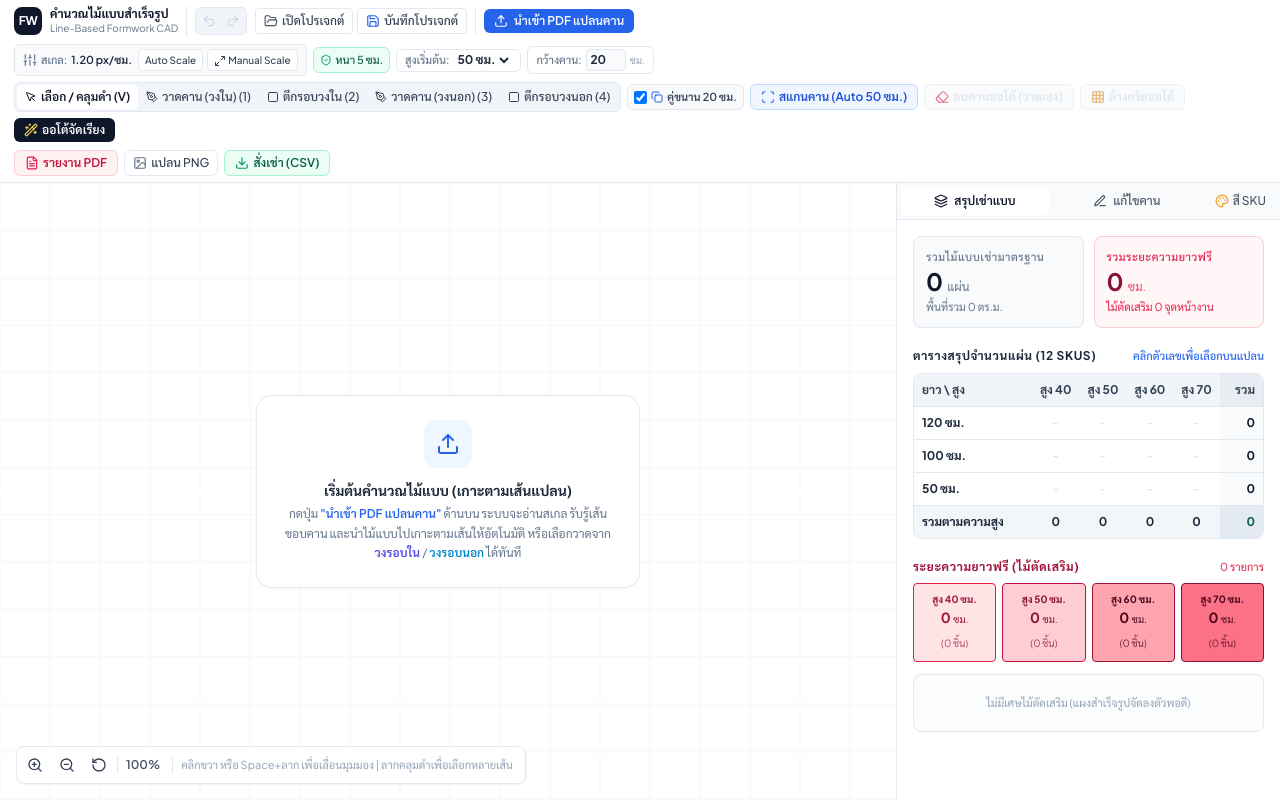
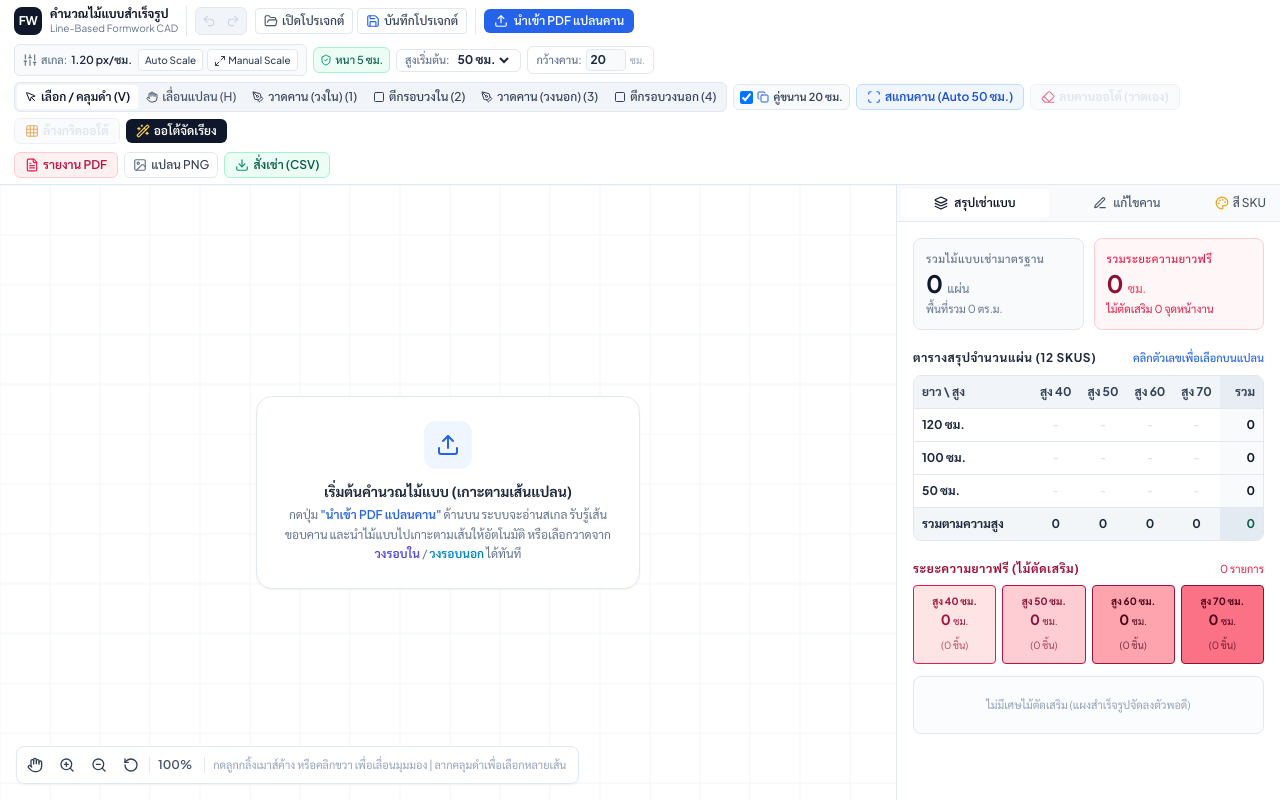
Before and after one commit to snnn00-arch/FormworkCal, a React (Vite) app: page / in a window 1280 px wide. Built offline with nearby package versions, Linux system fonts and the light colour scheme.

Commit message:
feat: add Pan tool button, H/P shortcuts, and mouse roller drag to pan

```diff
--- a/src/App.tsx
+++ b/src/App.tsx
@@ -633,9 +633,11 @@ export const App: React.FC = () => {
           setSelectedBeamIds([]);
         }
       } else if (!isCtrlOrMeta && !e.altKey) {
-        // Quick Tool Switch: 1/Q (Inner Line), 2/W (Inner Box), 3/E (Outer Line), 4/R (Outer Box), V (Select / Marquee)
+        // Quick Tool Switch: 1/Q (Inner Line), 2/W (Inner Box), 3/E (Outer Line), 4/R (Outer Box), V (Select / Marquee), H/P (Pan)
         if (e.key === 'v' || e.key === 'V') {
           setActiveTool('select');
+        } else if (e.key === 'h' || e.key === 'H' || e.key === 'p' || e.key === 'P') {
+          setActiveTool('pan');
         } else if (e.key === '1' || e.key === 'q' || e.key === 'Q') {
           setActiveTool('draw_inner_line');
         } else if (e.key === '2' || e.key === 'w' || e.key === 'W') {
@@ -796,6 +798,7 @@ export const App: React.FC = () => {
           onResizeBoxGroup={handleResizeBoxGroup}
           onUngroupBox={handleUngroupBox}
           activeTool={activeTool}
+          onChangeActiveTool={setActiveTool}
           onAddBeam={handleAddBeam}
           scaleMode={scaleMode}
           onCalibrationPointsSelected={handleCalibrationPointsSelected}
--- a/src/components/PlanCanvas.tsx
+++ b/src/components/PlanCanvas.tsx
@@ -8,7 +8,7 @@ import {
 import { SnapPoint, GridAxis, GridIntersection } from '../engine/beamDetector';
 import { RawVectorLine } from '../engine/scaleCalibrator';
 import { getBeamLengthCm, getPlacedPanelPolygon } from '../engine/formworkOptimizer';
-import { ZoomIn, ZoomOut, RotateCcw, Upload, Trash2, Move, Scissors } from 'lucide-react';
+import { ZoomIn, ZoomOut, RotateCcw, Upload, Trash2, Move, Scissors, Hand } from 'lucide-react';
 
 interface PlanCanvasProps {
   canvasRef: React.RefObject<HTMLCanvasElement>;
@@ -35,6 +35,7 @@ interface PlanCanvasProps {
   onResizeBoxGroup?: (boxGroupId: string, anchorPt: Point, newCornerPt: Point, finalize?: boolean) => void;
   onUngroupBox?: (boxGroupId: string) => void;
   activeTool: DrawingToolMode | 'draw_beam';
+  onChangeActiveTool?: (mode: DrawingToolMode) => void;
   onAddBeam: (start: Point, end: Point, toolMode?: DrawingToolMode | 'draw_beam') => void;
   scaleMode: 'none' | 'manual_p1' | 'manual_p2';
   onCalibrationPointsSelected: (p1: Point, p2: Point) => void;
@@ -218,6 +219,7 @@ export const PlanCanvas: React.FC<PlanCanvasProps> = ({
   onResizeBoxGroup,
   onUngroupBox,
   activeTool,
+  onChangeActiveTool,
   onAddBeam,
   scaleMode,
   onCalibrationPointsSelected,
@@ -278,6 +280,17 @@ export const PlanCanvas: React.FC<PlanCanvasProps> = ({
     return () => {
       window.removeEventListener('keydown', handleKeyDown);
       window.removeEventListener('keyup', handleKeyUp);
+    };
+  }, []);
+
+  // Global mouseup listener to stop panning smoothly when mouse is released anywhere
+  useEffect(() => {
+    const handleGlobalMouseUp = () => {
+      setIsPanning(false);
+    };
+    window.addEventListener('mouseup', handleGlobalMouseUp);
+    return () => {
+      window.removeEventListener('mouseup', handleGlobalMouseUp);
     };
   }, []);
 
@@ -761,13 +774,15 @@ export const PlanCanvas: React.FC<PlanCanvasProps> = ({
 
   // Mouse Handlers for Pan, Draw, Select, Drag-Move, and Scale Calibration
   const handleMouseDown = (e: React.MouseEvent<HTMLCanvasElement>) => {
-    // Specifically cancels/disables drag, draw, or pan from pressing the mouse roller / middle button (e.button === 1)
+    // 1. Mouse Roller / Middle Button: Pan canvas!
     if (e.button === 1) {
       e.preventDefault();
+      setIsPanning(true);
+      setPanStart({ x: e.clientX - pan.x, y: e.clientY - pan.y });
       return;
     }
 
-    // Right Click: Pan canvas
+    // 2. Right Click: Pan canvas
     if (e.button === 2) {
       e.preventDefault();
       setIsPanning(true);
@@ -775,13 +790,13 @@ export const PlanCanvas: React.FC<PlanCanvasProps> = ({
       return;
     }
 
-    // Only allow left click (e.button === 0)
+    // Only allow left click (e.button === 0) for drawing, selecting, dragging, or pan tool
     if (e.button !== 0) {
       return;
     }
 
-    // Spacebar + Left Click: Pan canvas
-    if (isSpacePressed) {
+    // 3. Spacebar + Left Click OR Pan Tool Active: Pan canvas
+    if (isSpacePressed || activeTool === 'pan') {
       setIsPanning(true);
       setPanStart({ x: e.clientX - pan.x, y: e.clientY - pan.y });
       return;
@@ -1223,6 +1238,8 @@ export const PlanCanvas: React.FC<PlanCanvasProps> = ({
         return drawStart
           ? 'คลิกมุมตรงข้ามของขอบนอกคาน เพื่อสร้างไม้แบบเกาะครบ 4 ด้านรอบวงนอก'
           : 'วิธีที่ 2 (ตีกรอบวงนอก): คลิกมุมที่ 1 ของเส้นขอบด้านนอกคาน';
+      case 'pan':
+        return 'เครื่องมือเลื่อนแปลน (Pan): คลิกค้างแล้วลากเพื่อเลื่อนดูส่วนต่างๆ (หรือกดคีย์ V เพื่อกลับไปโหมดเลือก)';
       default:
         return null;
     }
@@ -1247,7 +1264,7 @@ export const PlanCanvas: React.FC<PlanCanvasProps> = ({
         className={`w-full h-full block ${
           isPanning
             ? 'cursor-grabbing'
-            : isSpacePressed
+            : isSpacePressed || activeTool === 'pan'
             ? 'cursor-grab'
             : marqueeBox
             ? 'cursor-crosshair'
@@ -1321,18 +1338,31 @@ export const PlanCanvas: React.FC<PlanCanvasProps> = ({
         </div>
       )}
 
-      {/* Floating Canvas Controls (Zoom In/Out/Reset) */}
+      {/* Floating Canvas Controls (Pan / Zoom In/Out/Reset) */}
       <div className="absolute bottom-4 left-4 flex items-center gap-1 bg-white/95 backdrop-blur-xs p-1 rounded-lg border border-[#E2E8F0] shadow-sm">
+        {onChangeActiveTool && (
+          <button
+            onClick={() => onChangeActiveTool(activeTool === 'pan' ? 'select' : 'pan')}
+            className={`p-1.5 rounded transition-all cursor-pointer ${
+              activeTool === 'pan'
+                ? 'bg-blue-600 text-white shadow-2xs font-semibold'
+                : 'hover:bg-slate-100 text-slate-700'
+            }`}
+            title="เครื่องมือเลื่อนแปลน (Pan: H) หรือกดลูกกลิ้งเมาส์ค้างได้ตลอดเวลา"
+          >
+            <Hand className="w-4 h-4" />
+          </button>
+        )}
         <button
           onClick={() => setZoom((z) => Math.min(z * 1.2, 5))}
-          className="p-1.5 rounded hover:bg-slate-100 text-slate-700 transition-colors"
+          className="p-1.5 rounded hover:bg-slate-100 text-slate-700 transition-colors cursor-pointer"
           title="ซูมเข้า"
         >
           <ZoomIn className="w-4 h-4" />
         </button>
         <button
           onClick={() => setZoom((z) => Math.max(z * 0.8, 0.2))}
-          className="p-1.5 rounded hover:bg-slate-100 text-slate-700 transition-colors"
+          className="p-1.5 rounded hover:bg-slate-100 text-slate-700 transition-colors cursor-pointer"
           title="ซูมออก"
         >
           <ZoomOut className="w-4 h-4" />
@@ -1342,7 +1372,7 @@ export const PlanCanvas: React.FC<PlanCanvasProps> = ({
             setZoom(1);
             setPan({ x: 50, y: 50 });
           }}
-          className="p-1.5 rounded hover:bg-slate-100 text-slate-700 transition-colors"
+          className="p-1.5 rounded hover:bg-slate-100 text-slate-700 transition-colors cursor-pointer"
           title="รีเซ็ตมุมมอง (100%)"
         >
           <RotateCcw className="w-4 h-4" />
@@ -1351,7 +1381,7 @@ export const PlanCanvas: React.FC<PlanCanvasProps> = ({
           {Math.round(zoom * 100)}%
         </span>
         <span className="hidden md:inline px-2 text-[11px] text-slate-400 border-l border-slate-200 select-none">
-          คลิกขวา หรือ Space+ลาก เพื่อเลื่อนมุมมอง | ลากคลุมดำเพื่อเลือกหลายเส้น
+          กดลูกกลิ้งเมาส์ค้าง หรือคลิกขวา เพื่อเลื่อนมุมมอง | ลากคลุมดำเพื่อเลือกหลายเส้น
         </span>
       </div>
 
--- a/src/components/TopToolbar.tsx
+++ b/src/components/TopToolbar.tsx
@@ -19,6 +19,7 @@ import {
   FileText,
   Eraser,
   Grid,
+  Hand,
 } from 'lucide-react';
 import { DrawingToolMode, FORMWORK_HEIGHTS, FormworkHeight } from '../types/formwork';
 
@@ -284,6 +285,20 @@ export const TopToolbar: React.FC<TopToolbarProps> = ({
             <span>เลือก / คลุมดำ (V)</span>
           </button>
 
+          {/* Pan / Hand Tool */}
+          <button
+            onClick={() => onChangeActiveTool('pan')}
+            className={`px-2 py-1 rounded flex items-center gap-1 font-medium transition-all ${
+              activeTool === 'pan'
+                ? 'bg-white text-slate-900 shadow-2xs font-semibold'
+                : 'text-slate-600 hover:text-slate-900'
+            }`}
+            title="เครื่องมือเลื่อนแปลน (Pan) (คีย์ลัด: H หรือ P): คลิกค้างแล้วลากเพื่อเลื่อนดูส่วนต่างๆ (หรือกดลูกกลิ้งเมาส์ค้างได้ตลอดเวลา)"
+          >
+            <Hand className="w-3 h-3" />
+            <span>เลื่อนแปลน (H)</span>
+          </button>
+
           {/* Method 1: Inner Perimeter (Line & Box) */}
           <button
             onClick={() => onChangeActiveTool('draw_inner_line')}
--- a/src/types/formwork.ts
+++ b/src/types/formwork.ts
@@ -161,6 +161,7 @@ export const DEFAULT_BEAM_WIDTH_CM = 20 as const;
 
 export type DrawingToolMode =
   | 'select'
+  | 'pan'
   | 'draw_inner_line'
   | 'draw_outer_line'
   | 'draw_inner_box'
```
Also changed, not shown: 5 other files (tests, documents, lock files or other folders).
